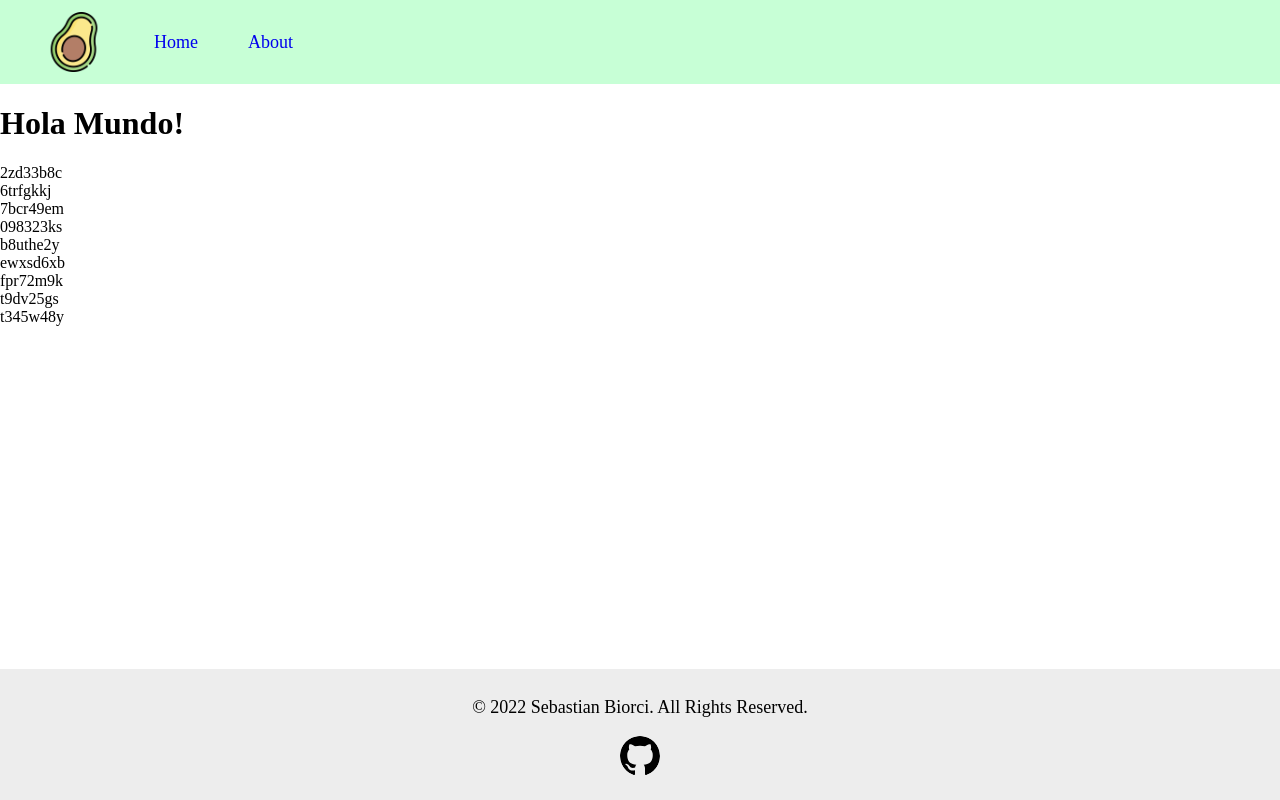
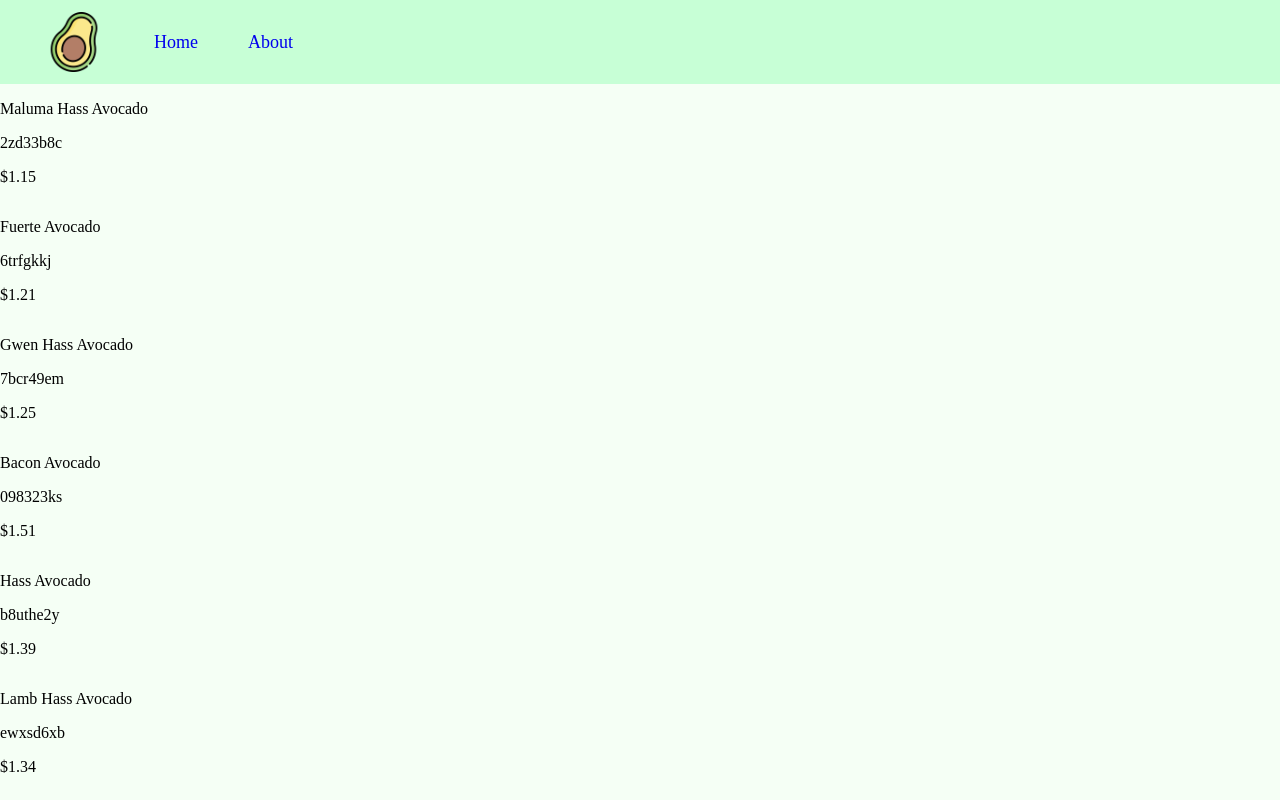
Before and after one commit to SebiPochi/LearningNext, a Next.js app in the folder AvocadoProyect/: page / in a window 1280 px wide. Shown: the top 800 px of the page. Built offline with nearby package versions, Linux system fonts and the light colour scheme.

Commit message:
footer fix + tailwind install

```diff
--- a/AvocadoProyect/components/Footer/Footer.js
+++ b/AvocadoProyect/components/Footer/Footer.js
@@ -19,7 +19,6 @@ const Footer = () => {
                     align-items: center;
                     flex-direction: column;
                     position: absolute;
-                    bottom: 0;
                     width: 100%
                 }
                 .text {
--- a/AvocadoProyect/package.json
+++ b/AvocadoProyect/package.json
@@ -22,6 +22,9 @@
   "devDependencies": {
     "@types/node": "18.11.4",
     "@types/react": "18.0.21",
+    "autoprefixer": "^10.4.13",
+    "postcss": "^8.4.18",
+    "tailwindcss": "^3.2.2",
     "typescript": "4.8.4"
   }
 }
--- a/AvocadoProyect/pages/_app.js
+++ b/AvocadoProyect/pages/_app.js
@@ -1,5 +1,5 @@
 import Layout from "../components/Layout"
-
+import styles from "../styles/global.css"
 function MyApp({ Component, pageProps }) {
     return (
         <Layout>
--- a/AvocadoProyect/pages/index.js
+++ b/AvocadoProyect/pages/index.js
@@ -1,5 +1,5 @@
 import React, { useState, useEffect } from 'react'
-
+import Image from 'next/image'
 const Home = () => {
   const [productList, setProductList] = useState([])
   useEffect(() => {
@@ -11,16 +11,32 @@ const Home = () => {
 
 
   return (
-    <div>
-        <h1>Hola Mundo!</h1>
+    <>
+      <div className='card-container'>
           {
             productList.map((product) =>
-            <div>
-              {product.id}
+              <div className='card'>
+                <p>{product.name}</p>
+                <p>{product.id}</p>
+                <p>${product.price}</p>
               </div>
             )
           }
       </div>
+      <style jsx>
+          {`
+          .card {
+            background: #f5fff5
+          }
+
+          .card-container{
+            display: flex;
+            flex-flow: column wrap;
+
+          }
+          `}
+      </style>
+    </>
   )
 }
 
--- /dev/null
+++ b/AvocadoProyect/postcss.config.js
@@ -0,0 +1,6 @@
+module.exports = {
+  plugins: {
+    tailwindcss: {},
+    autoprefixer: {},
+  },
+}
```
Also changed, not shown: AvocadoProyect/tailwind.config.js (added, +12 -0 lines), AvocadoProyect/styles/global.css (added), 1 other file (tests, documents, lock files or other folders). Lines whose indentation alone changed are shown as unchanged.
